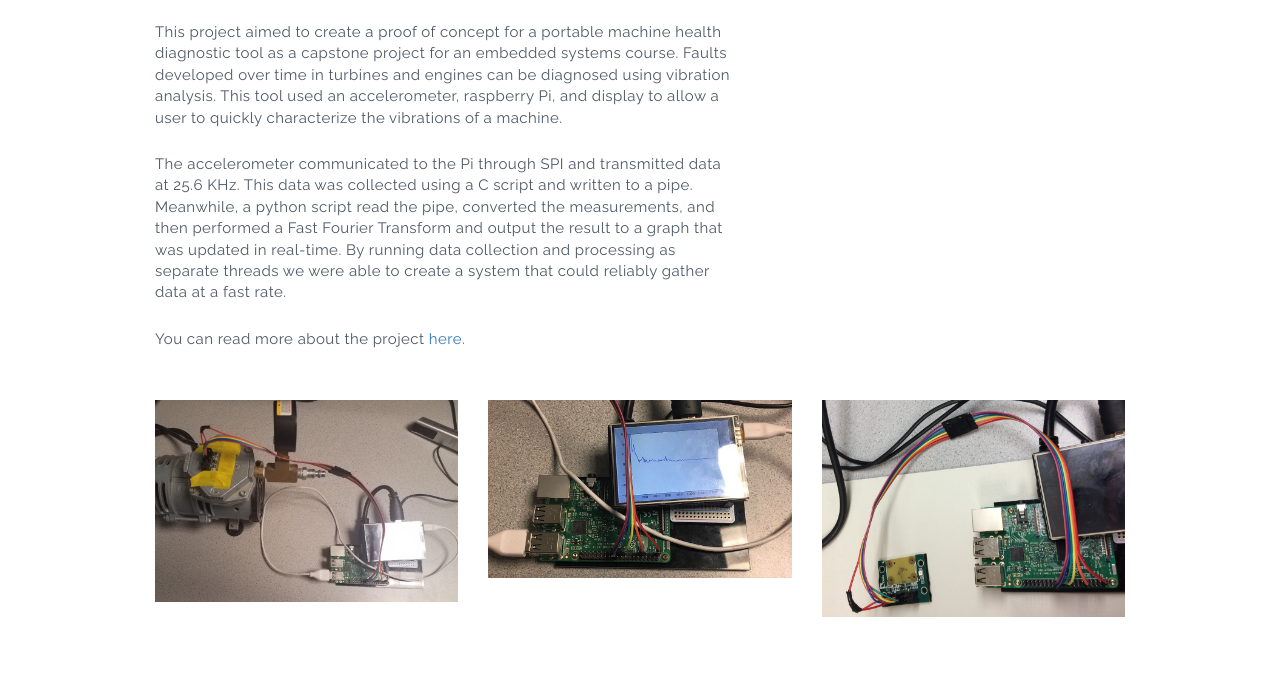
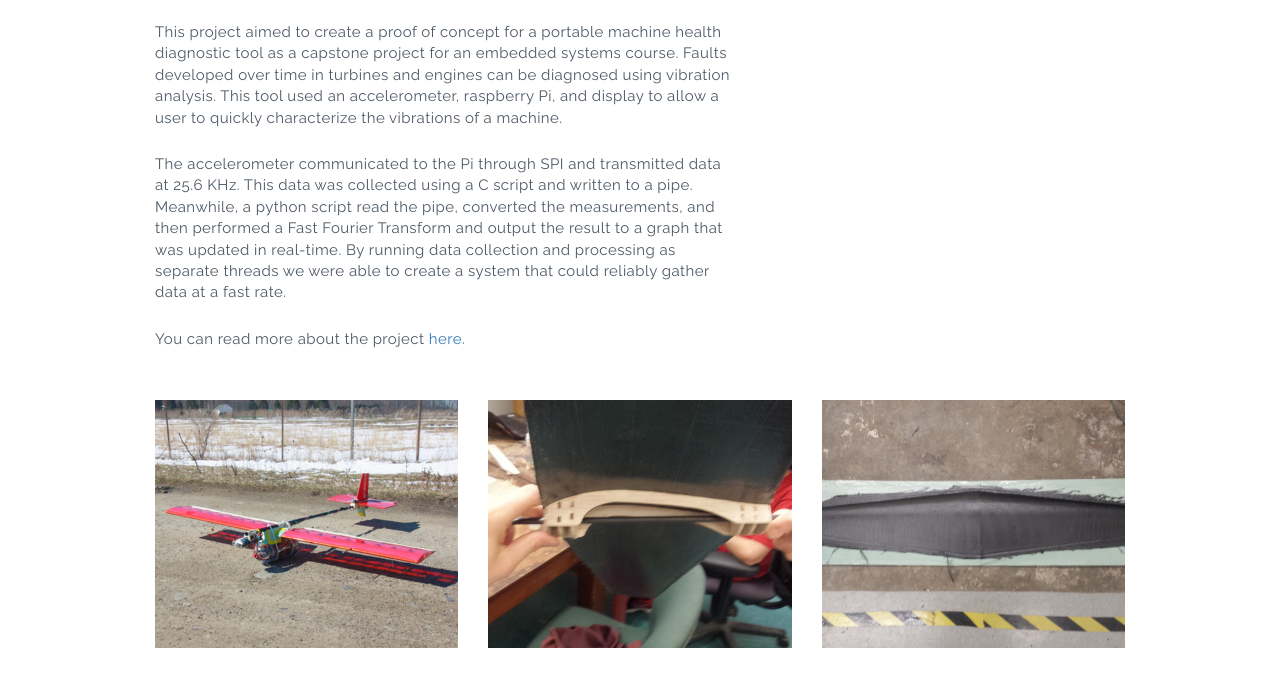
Before and after one commit to Tincho1994/Tincho1994.github.io, a plain HTML site: page mvdt.html in a window 1280 px wide. Shown: the part 253-940 px from the top of the page. Drawn offline with nearby package versions, Linux system fonts and the light colour scheme.

```diff
--- a/mvdt.html
+++ b/mvdt.html
@@ -85,22 +85,22 @@
   <div class="row">
     <div class="col-sm-4">
       <div class="cards">
-        <a href="../assets/mvdt/1.jpg" data-lightbox="mvdt" >
-          <img class="card_img" src="../assets/mvdt/1.jpg" alt="1" style="width:100%">
+        <a href="../assets/mvdt/1.JPG" data-lightbox="mvdt" >
+          <img class="card_img" src="../assets/dbf/1.JPG" alt="1" style="width:100%">
         </a>
       </div>
     </div>
     <div class="col-sm-4">
       <div class="cards">
-        <a href="../assets/mvdt/3.jpg" data-lightbox="mvdt">
-          <img class="card_img" src="../assets/mvdt/3.jpg" alt="2" style="width:100%">
+        <a href="../assets/mvdt/3.JPG" data-lightbox="mvdt">
+          <img class="card_img" src="../assets/dbf/3.JPG" alt="2" style="width:100%">
         </a>
       </div>
     </div>
     <div class="col-sm-4">
       <div class="cards" style="margin-bottom: 150px">
-        <a href="../assets/mvdt/2.jpg" data-lightbox="mvdt">
-          <img class="card_img" src="../assets/mvdt/2.jpg" alt="3" style="width:100%">
+        <a href="../assets/mvdt/2.JPG" data-lightbox="mvdt">
+          <img class="card_img" src="../assets/dbf/2.JPG" alt="3" style="width:100%">
         </a>
       </div>
     </div>
```
Also changed, not shown: assets/mvdt/1a.JPG.
